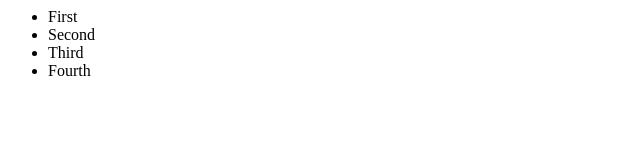
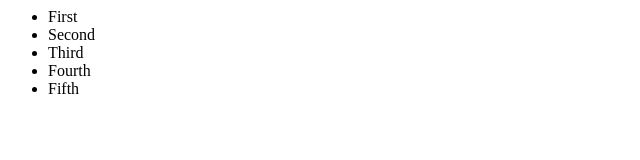
Before and after one commit to RyanKadri/practicum-class-example, a plain HTML site: page src/index.html in a window 1280 px wide. Shown: the full height of the page, 0-640 px from the left. Drawn offline with Linux system fonts and the light colour scheme.

Commit message:
Added yet another item

```diff
--- a/src/index.html
+++ b/src/index.html
@@ -5,6 +5,7 @@
             <li>Second</li>
             <li>Third</li>
             <li>Fourth</li>
+            <li>Fifth</li>
         </ul>
     </body>
 </html>
```
